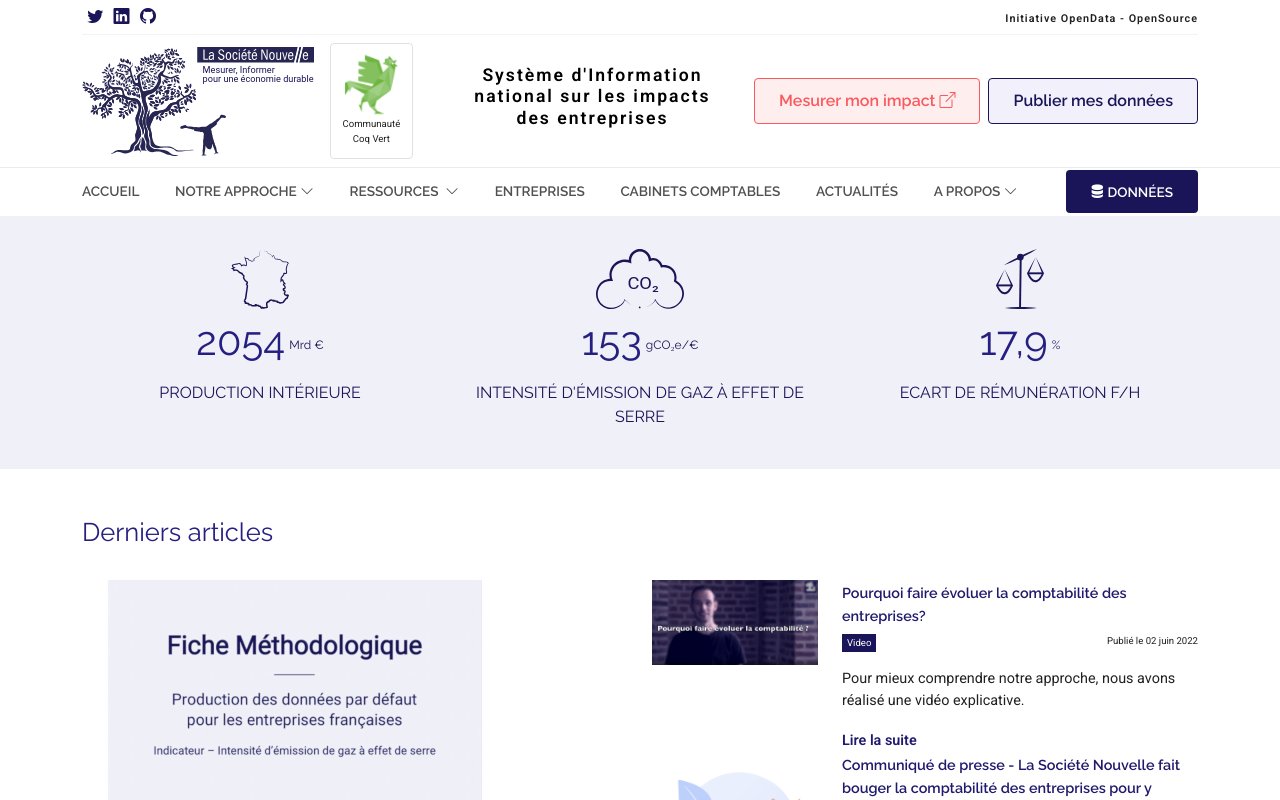
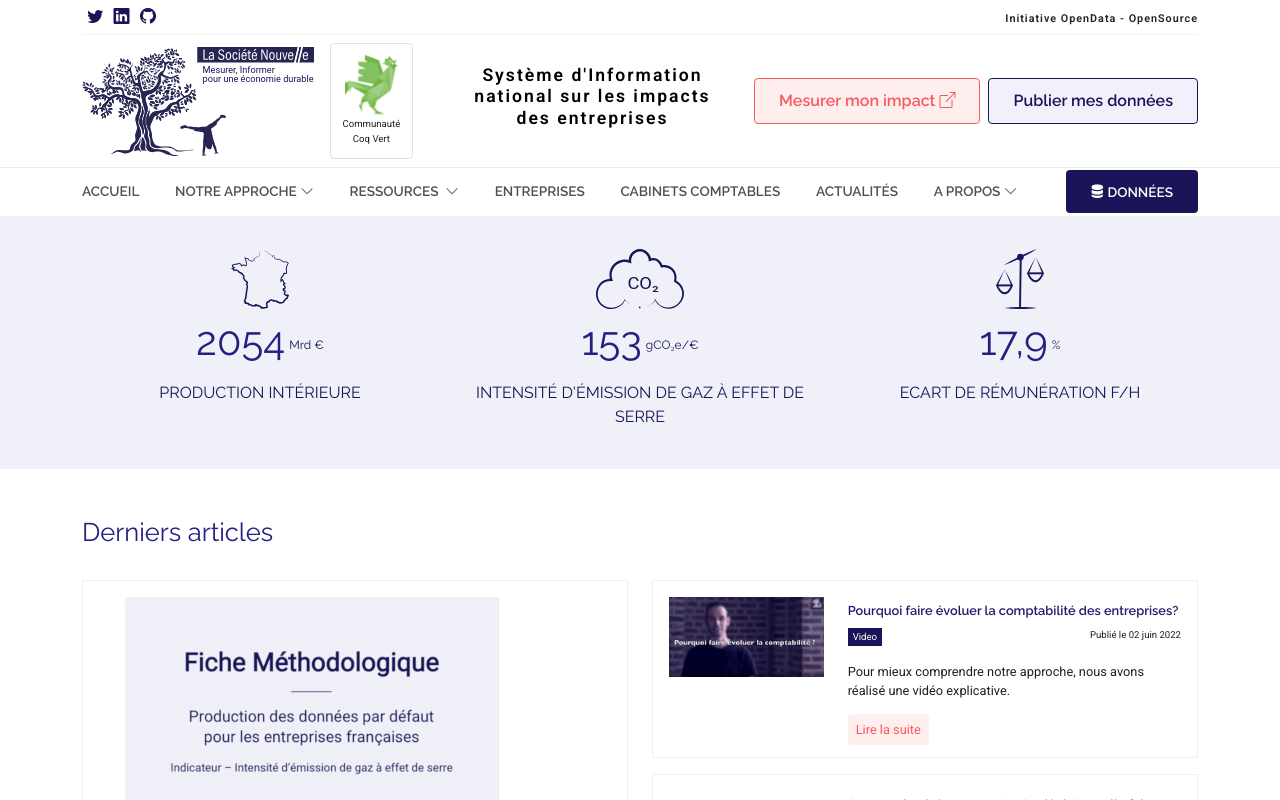
Before and after one commit to La-Societe-Nouvelle/LaSocieteNouvelle-Website, a Next.js app: page / in a window 1280 px wide. Shown: the top 800 px of the page. Built offline with nearby package versions, Linux system fonts and the light colour scheme; no server answers.

Commit message:
update css posts

```diff
--- a/src/pages/blog/index.js
+++ b/src/pages/blog/index.js
@@ -32,7 +32,7 @@ export default function Blog() {
         {posts.map((post, key) => {
             return (
 
-                <div className="post mb-5" key={key}>
+                <div className="post" key={key}>
                   <Row>
                     <Col lg={3}>
                       <div className="image-post">
@@ -57,7 +57,7 @@ export default function Blog() {
                           <p>{post.texte}</p>
                         </div>
                         <div className="post-footer">
-                          <Link href={"/blog/" + post.slug}>Lire la suite</Link>
+                          <Link href={"/blog/" + post.slug} >Lire la suite</Link>
                         </div>
                     </div>
                     </Col>
--- a/src/styles/components/posts.scss
+++ b/src/styles/components/posts.scss
@@ -23,11 +23,24 @@
 .last a, .post a {
         font-weight: 600;
 }
+.post, .last {
+    border: 1px solid #efeff7;
+    padding: 1rem;
+    margin-bottom: 1rem;
+}
 .post {
 
     p, a {
-        font-size: 0.9rem;
+        font-size: 0.8rem;
     }
+}
+.post-footer a{
+    padding: 0.5rem;
+    font-weight: normal;
+    border-radius: 0.25rem;
+    background-color: #feeeee;
+    color: #fa595f;
+    border-color: #fa595f;
 }
 
 .article {
```
